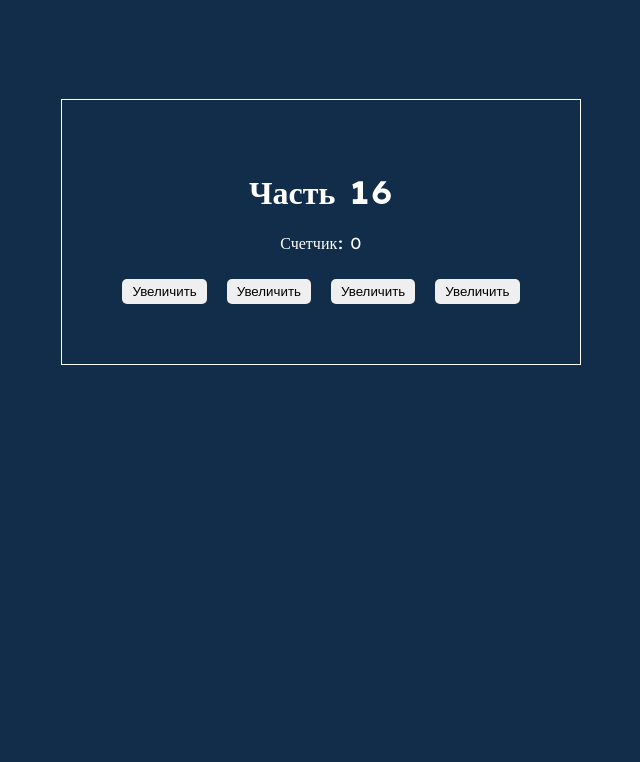
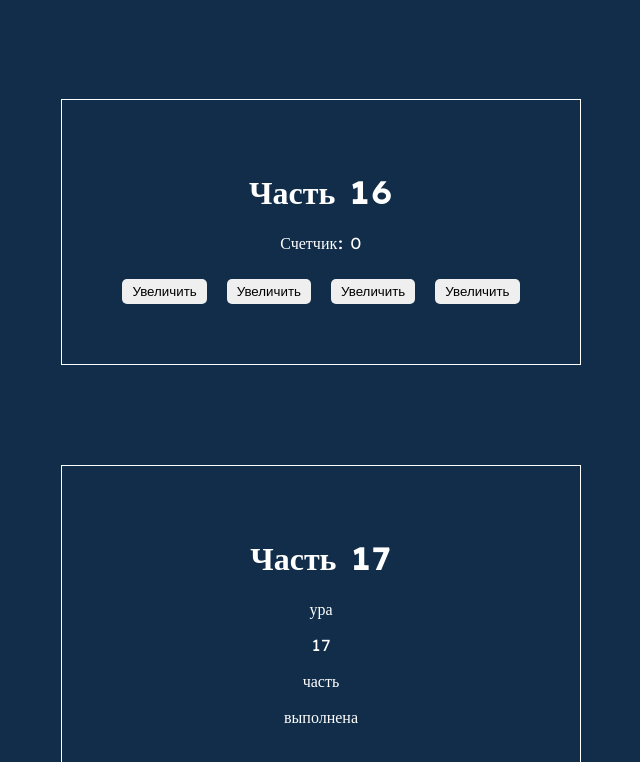
Before and after one commit to Astemir-Gurizhev/udemy-course, a React (Vite) app: page / in a window 1280 px wide. Shown: the part 1204-1966 px from the top of the page, without its empty margins (319-959 px from the left). Before the commit the page ends 1677 px from the top, so only its background shows below. Built offline with nearby package versions, Linux system fonts and the light colour scheme.

Commit message:
Part 17 has been completed. A project with the map array method.

```diff
--- a/src/App.tsx
+++ b/src/App.tsx
@@ -2,6 +2,7 @@ import Chapter13 from './components/chapter-13/Chapter13'
 import Chapter14 from './components/chapter-14/Chapter14'
 import Chapter15 from './components/chapter-15/Chapter15'
 import Chapter16 from './components/chapter-16/Chapter16'
+import Chapter17 from './components/chapter-17/Chapter17'
 import Chapter8 from './components/chapter-8/Chapter8'
 
 function App() {
@@ -12,6 +13,7 @@ function App() {
 			<Chapter14 text='да' />
 			<Chapter15 ratio={100} />
 			<Chapter16 />
+			<Chapter17 />
 		</>
 	)
 }
--- /dev/null
+++ b/src/components/chapter-17/Chapter17.tsx
@@ -0,0 +1,15 @@
+import Chapter17Text from './Chapter17Text'
+
+const texts = ['ура', '17', 'часть', 'выполнена']
+
+const Chapter17 = () => {
+	return (
+		<div className='component'>
+			<h1>Часть 17</h1>
+			{texts.map((text, index) => (
+				<Chapter17Text key={index} text={text} />
+			))}
+		</div>
+	)
+}
+export default Chapter17
--- /dev/null
+++ b/src/components/chapter-17/Chapter17Text.tsx
@@ -0,0 +1,9 @@
+interface IText {
+	text: string
+}
+const Chapter17Text = (props:IText) => {
+	return <>
+		<p>{props.text}</p>
+	</>
+}
+export default Chapter17Text
```
